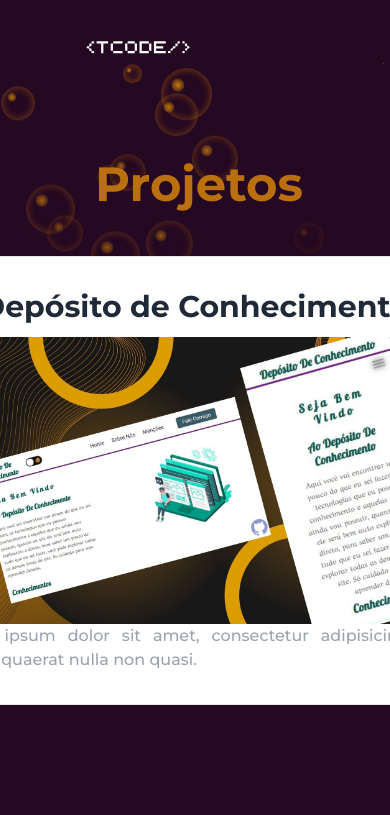
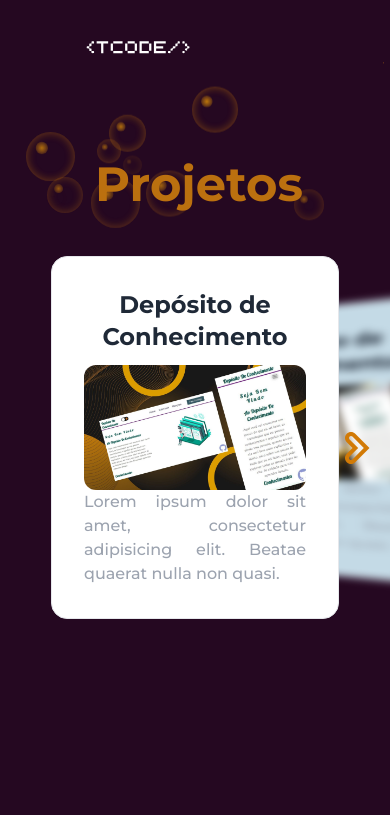
Before and after one commit to Thomgomes/Portfolio_Thom_Gomes, a React (Vite) app: page /projects in a window 390 px wide. Shown: the top 815 px of the page. Built offline with nearby package versions, Linux system fonts and the light colour scheme.

Commit message:
responsividade no slide

```diff
--- a/src/container/ProjectsPage/index.jsx
+++ b/src/container/ProjectsPage/index.jsx
@@ -10,7 +10,7 @@ export const AllProjects = () => {
     <div className="">
       <div className="relative">
         <ProjectsNavbar />
-        <div className="h-[2000px] mt-14 xl:mt-32">
+        <div className="min-h-screen h-[800px] mt-14 xl:mt-32">
           <div className="container mx-auto">
 
             {/* section dos projetos */}
@@ -44,19 +44,19 @@ export const AllProjects = () => {
 
 
             {/* section dos projetos favoritos */}
-            <section className="mt-44 border">
-              {/* titulo */}
+            {/* <section className="mt-44 border">
+              titulo
               <div>
                 <h2>Projetos Favoritados</h2>
               </div>
 
-              {/*Slider dos projetos favoritos */}
+              Slider dos projetos favoritos
               <FavoriteProjects
                 fadein='left'
                 title="Em breve mais projetos"
               />
 
-            </section>
+            </section> */}
 
           </div>
         </div>
--- a/src/container/ProjectsPage/slider/index.jsx
+++ b/src/container/ProjectsPage/slider/index.jsx
@@ -56,7 +56,7 @@ const Cartao = ({ titulo, conteudo, imagem, alt }) => (
   <div className="cartao w-full h-auto p-8 border rounded-2xl text-[#9ca3af] text-justify transition-all ease-out duration-[0.3s]">
     {/* Titulo do projetos */}
     <h2
-      className="text-center text-3xl font-semibold mb-3 text-[#1f2937]"
+      className="text-center text-2xl md:text-3xl font-semibold mb-3 text-[#1f2937]"
     >
       {titulo}
     </h2>
@@ -74,13 +74,14 @@ const Slider = ({ children }) => {
   const TOTAL_DE_CARDS = CONTEUDO_CARTOES.length
 
   return (
-    <div className="carrosel-geral relative w-[36rem] h-96 ">
+    <div className="carrosel-geral relative w-[18rem] md:w-96 lg:w-[36rem] h-96 ">
       {atualAtivo > 0 && (
         <button
-          className="navegacao esquerda text-white text-[5rem] absolute flex items-center justify-center top-1/2 z-10 cursor-pointer select-none"
+          className="navegacao esquerda left-2 md:left-0 rounded-full text-[#d27a06] text-5xl md:text-[5rem] absolute flex items-center justify-center top-1/2 z-10 cursor-pointer select-none"
           onClick={() => setAtualAtivo((i) => i - 1)}
         >
           <TiChevronLeftOutline />
+
         </button>
       )}
       {Children.map(children, (elementoFilho, i) => (
@@ -104,7 +105,7 @@ const Slider = ({ children }) => {
       ))}
       {atualAtivo < TOTAL_DE_CARDS - 1 && (
         <button
-          className="navegacao direita text-white text-[5rem] absolute flex items-center justify-center top-1/2 z-10 cursor-pointer select-none right-0"
+          className="navegacao direita right-2 md:right-0 rounded-full text-[#d27a06] text-5xl md:text-[5rem] absolute flex items-center justify-center top-1/2 z-10 cursor-pointer select-none "
           onClick={() => setAtualAtivo((i) => i + 1)}
         >
           <TiChevronRightOutline />
```
